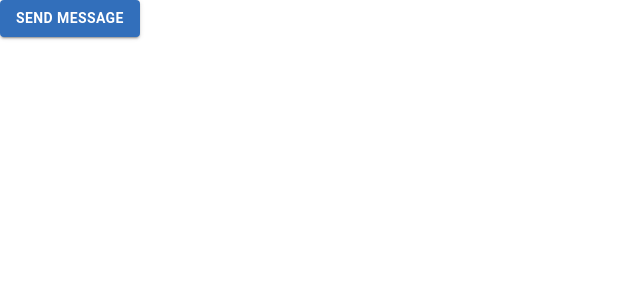
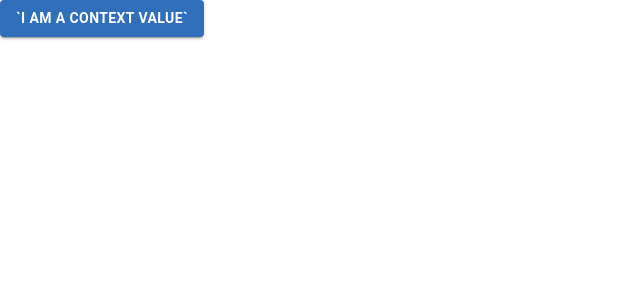
Before and after one commit to tomsmi321/hatchstone-frontend, a React (Create React App) app: page / in a window 1280 px wide. Shown: the top 300 px of the page, without its empty margins (0-640 px from the left). Built offline with nearby package versions, Linux system fonts and the light colour scheme.

Commit message:
creating context example providing context values example consuming context example

```diff
--- a/src/App.jsx
+++ b/src/App.jsx
@@ -1,14 +1,13 @@
 import React from 'react';
-import {PrimaryButton} from './uiKit/button'
-import styled from 'styled-components'
+import { ExampleContext } from './contexts/ExampleContext';
+import { LandingPage } from './components/LandingPage/LandingPage'
 
 function App() {
   return (
-    <>
-      <PrimaryButton variant="contained">
-        Send message
-      </PrimaryButton>
-    </>
+    // providing context values and wrapping components so they have access to the provided values
+    <ExampleContext.Provider value={{exampleValue: "I am a context value"}}>
+      <LandingPage />
+    </ExampleContext.Provider>
   );
 }
 
--- /dev/null
+++ b/src/components/LandingPage/LandingPage.jsx
@@ -0,0 +1,16 @@
+import React, { useContext } from 'react';
+import styled from 'styled-components';
+import { PrimaryButton } from '../../uiKit/button';
+import { ExampleContext } from '../../contexts/ExampleContext';
+
+export const LandingPage = () => {
+
+  // Consuming context
+  const exampleContextValue = useContext(ExampleContext);
+
+  return(
+    <PrimaryButton variant="contained">
+      `{exampleContextValue.exampleValue}`
+    </PrimaryButton>
+  )
+}
--- /dev/null
+++ b/src/contexts/ExampleContext.jsx
@@ -0,0 +1,4 @@
+import { createContext } from 'react';
+
+// creating context
+export const ExampleContext = createContext({})
```
